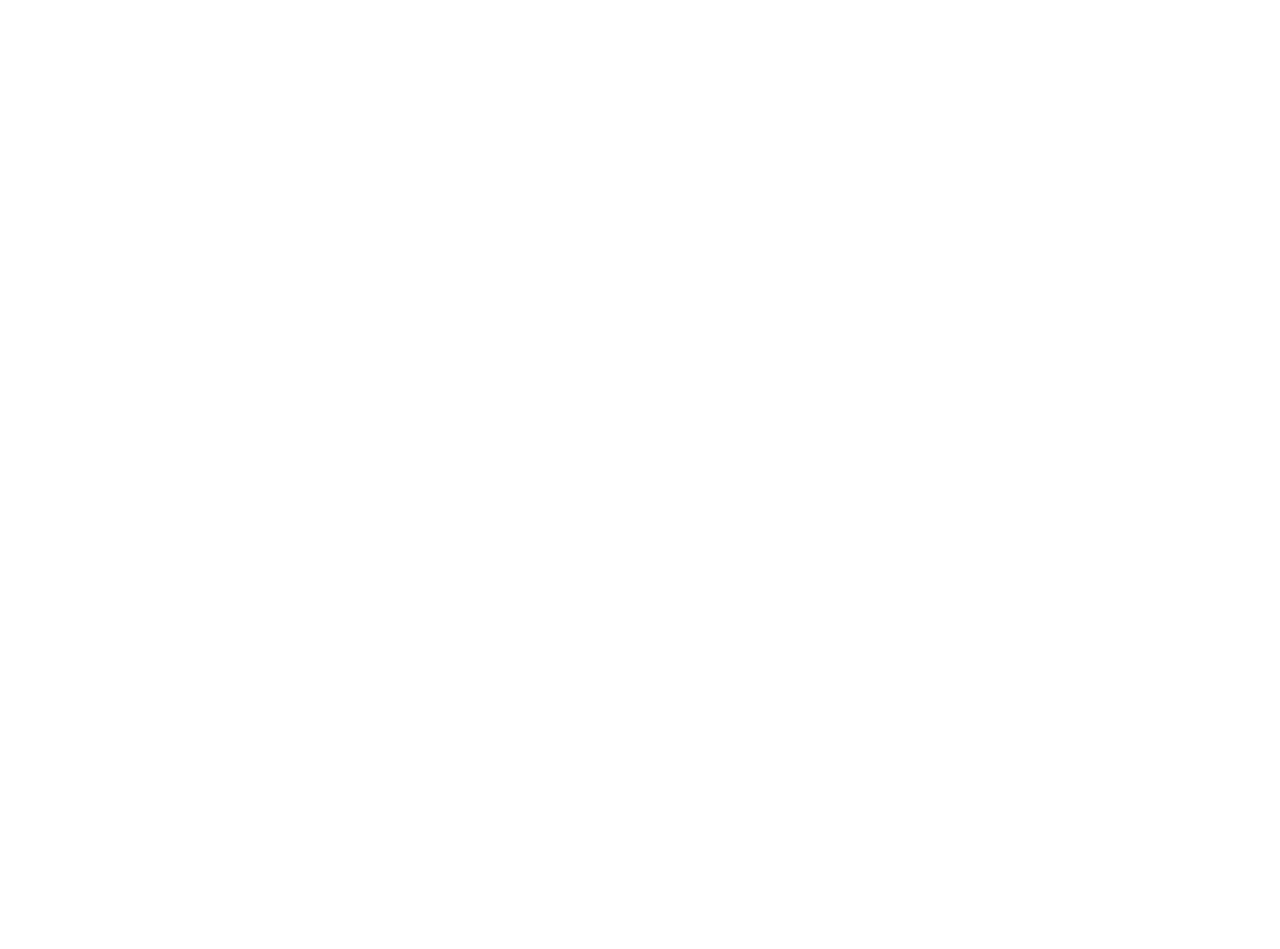
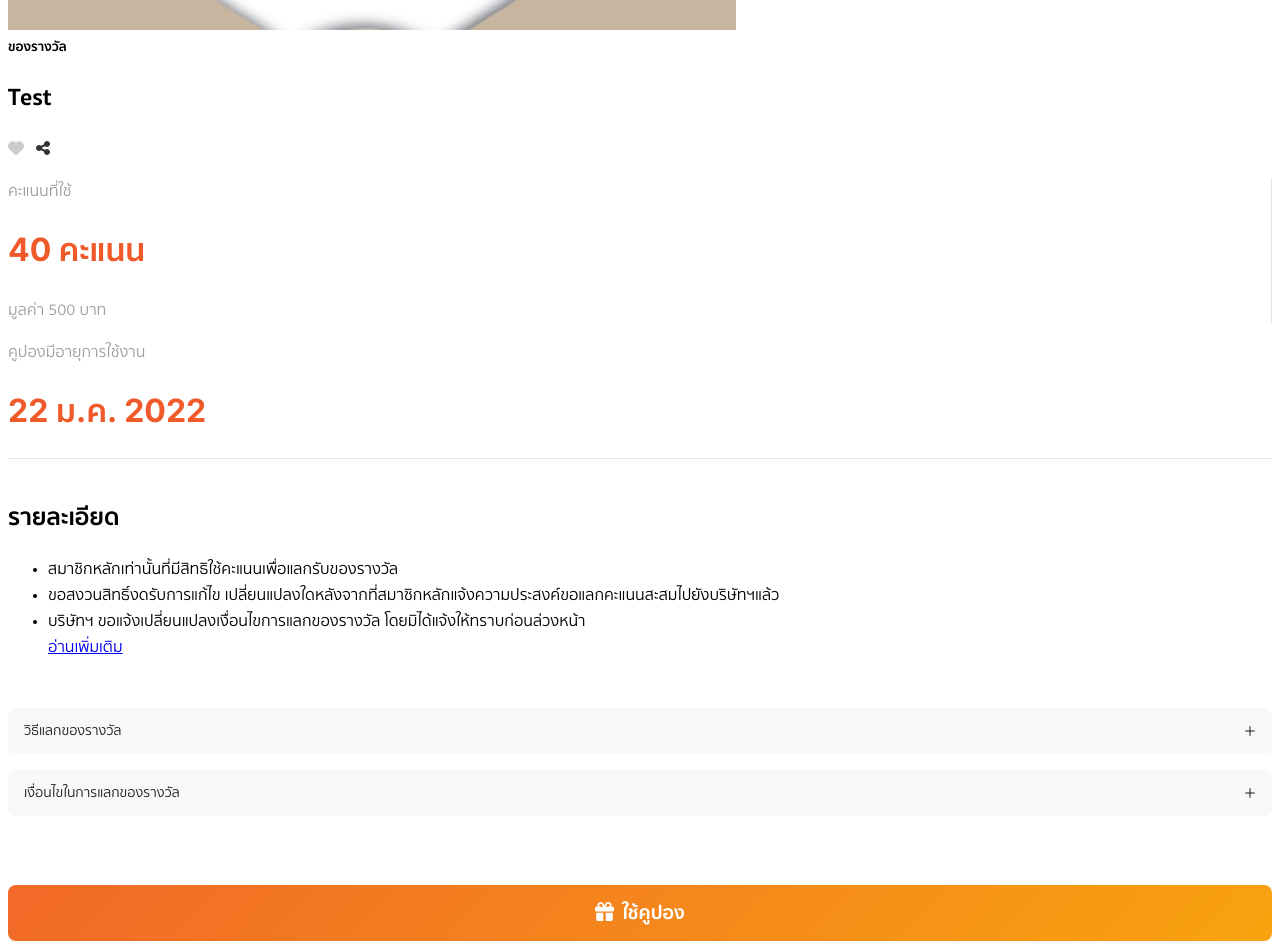
Before and after one commit to MarkSuttirak/hondanont, a React (Vite) app in the folder honda/: page /coupon-redemption in a window 1280 px wide. Before the commit this address had no page. Shown: the part 640-1589 px from the top of the page. Before the commit the page ends 800 px from the top, so only its background shows below. Built offline with nearby package versions, Linux system fonts and the light colour scheme; what frappe-react-sdk would draw is missing.

Commit message:
Commit Codes

```diff
--- a/honda/src/App.jsx
+++ b/honda/src/App.jsx
@@ -16,6 +16,7 @@
 import EditAccount from './pages/account/edit-account';
 import RewardsPage from './pages/points-rewards/rewards';
 import ToRedeem from './pages/points-rewards/to-redeem';
+import CouponRedemption from './pages/points-rewards/coupon-redemption';
 
 import LoginPage from './pages/login/login';
 import FillPhone from './pages/login/fill-phone';
@@ -40,6 +41,7 @@
           <Route path="/edit-account" element={<EditAccount />}/>
           <Route path="/rewards" element={<RewardsPage />}/>
           <Route path="/to-redeem" element={<ToRedeem />}/>
+          <Route path="/coupon-redemption" element={<CouponRedemption />}/>
 
           <Route path="/login" element={<LoginPage />}/>
           <Route path="/fill-phone" element={<FillPhone />}/>
--- a/honda/src/App.scss
+++ b/honda/src/App.scss
@@ -156,7 +156,7 @@
   margin-bottom:16px;
   .ant-card-cover{
     width:33%;
-    height:100%;
+    height:101%;
     float:left;
     overflow:hidden;
     border-radius:10px 0 0 10px;
--- /dev/null
+++ b/honda/src/pages/points-rewards/coupon-redemption.jsx
@@ -0,0 +1,147 @@
+import React, { useState,useEffect } from "react";
+import { Card, Button, Space, Collapse, theme, Modal, Skeleton } from "antd";
+import { faChevronLeft, faHeart, faClockRotateLeft, faGift, faShareNodes, faCircleXmark } from "@fortawesome/free-solid-svg-icons";
+import { faCircleCheck } from "@fortawesome/free-regular-svg-icons";
+import HondaNon from "../../assets/images/honda-non.png";
+import HeaderMobile from "../../components/header";
+import FooterMenu from "../../components/footer-menu";
+import giftVoucher from "../../assets/images/gift-voucher.png"
+import { FontAwesomeIcon } from "@fortawesome/react-fontawesome";
+import { PlusOutlined, MinusOutlined } from '@ant-design/icons';
+import { useFrappeDocumentEventListener, useFrappeGetDoc } from "frappe-react-sdk";
+import { useParams } from "react-router-dom";
+
+const CouponRedemption = () => {
+    document.body.style.backgroundColor = "white";
+    const [like, setLike] = useState(false);
+
+    const { Panel } = Collapse;
+
+    const toggleLike = () => {
+      if (like){
+        setLike(false);
+      } else {
+        setLike(true);
+      }
+    }
+
+    const panelStyle = {
+      marginBottom: 16,
+      background: "#F8F8F8",
+      borderRadius: "8px",
+      border: 'none',
+    };
+
+    const [acceptRedemption, setAcceptRedemption] = useState(false);
+
+    const showModalRedemption = () => {
+      setAcceptRedemption(true);
+    }
+
+    const closeModalRedemption = () => {
+      setAcceptRedemption(false);
+    }
+
+    const [accepted, setAccepted] = useState(false);
+
+    const acceptedRedemption = () => {
+      window.location.replace("/select-location");
+    }
+
+    const clickReadMore = (event) => {
+      let readMoreBtn = document.getElementById("read-more-btn");
+      let readMoreText = document.getElementById("read-more");
+
+      readMoreBtn.style.display = "none";
+      readMoreText.style.display = "block";
+
+      event.preventDefault();
+    }
+
+  return (
+    <div>
+    <HeaderMobile firstIcon={faChevronLeft} title={(<img src={HondaNon} width="94px" style={{margin:"auto"}}/>)} secondBtn={false} />
+    <main>
+      <img src={giftVoucher} />
+      <div className="brand-info p-6">
+        <div className="grid grid-cols-2 flex items-center justify-between">
+          <div className="block">
+            <h5 className="text-xs">ของรางวัล</h5>
+            <h2 className="font-bold text-xl">Test</h2>
+          </div>
+          <div className="block text-right">
+            <Space size={12}>
+              <FontAwesomeIcon className={`text-2xl ${like ? "like" : "not-like"}`} icon={faHeart} onClick={toggleLike}/>
+              <FontAwesomeIcon className="text-2xl" style={{color:"#000000CC"}} icon={faShareNodes}/>
+            </Space>
+          </div>
+        </div>
+
+        <div className="grid grid-cols-2 mt-4 pb-2">
+          <div className="block pr-4" style={{borderRight:"1px solid #0000001A"}}>
+            <p className="text-xs" style={{color:"#00000061"}}>คะแนนที่ใช้</p>
+            <h1 className="font-with-inter primary-color text-2xl font-semibold">40 คะแนน</h1>
+            <p className="text-xs font-semibold line-through" style={{color:"#00000061"}}>มูลค่า 500 บาท</p>
+          </div>
+          <div className="block pl-4">
+            <p className="text-xs" style={{color:"#00000061"}}>คูปองมีอายุการใช้งาน</p>
+            <h1 className="font-with-inter primary-color text-md font-semibold">22 ม.ค. 2022</h1>
+          </div>
+        </div>
+
+        <div style={{borderTop:"1px solid #0000001A",padding:"20px 0 32px"}}>
+          <h2 className="font-bold">รายละเอียด</h2>
+          <ul className="text-sm list-disc mt-3 ps-4 list-items">
+            <li>สมาชิกหลักเท่านั้นที่มีสิทธิใช้คะแนนเพื่อแลกรับของรางวัล</li>
+            <li>ขอสงวนสิทธิ์งดรับการแก้ไข เปลี่ยนแปลงใดหลังจากที่สมาชิกหลักแจ้งความประสงค์ขอแลกคะแนนสะสมไปยังบริษัทฯแล้ว</li>
+            <li>บริษัทฯ ขอแจ้งเปลี่ยนแปลงเงื่อนไขการแลกของรางวัล โดยมิได้แจ้งให้ทราบก่อนล่วงหน้า</li>
+            <li style={{listStyle:"none"}} className="primary-color font-medium mt-2" id="read-more-btn"><a href="#" onClick={clickReadMore}>อ่านเพิ่มเติม</a></li>
+            <div id="read-more">
+              <li>ส่วนลดจากคูปองจะไม่นำมาคำนวณเป็นแต้มสมาชิก</li>
+              <li>สามารถใช้ได้เฉพาะสาขาที่ร่วมรายการ และต้องใช้ก่อนวันหมดอายุ โดยต้องนำคูปองไปใช้แลกที่หน้าร้านเท่านั้น</li>
+              <li>การใช้คูปอง หรือโค้ดส่วนลดในทางที่ไม่ถูกต้อง รวมถึงกรณีคูปอง หรือโค้ดส่วนลด 1 ชุดรหัสได้ถูกใช้โดยหลายบัญชีสมาชิก</li>
+              <li>การใช้คูปอง หรือโค้ดส่วนลด โดยเจตนาที่ไม่สุจริต (รวมถึงการเอาคูปอง หรือโค้ดส่วนลดไปขาย)</li>
+            </div>
+          </ul>
+        </div>
+
+        <Collapse
+          bordered={false}
+          expandIcon={({ isActive }) => (
+            isActive ? <MinusOutlined /> : <PlusOutlined />
+          )}
+          expandIconPosition="end"
+          style={{
+            background: "white",
+          }}
+        >
+          <Panel header="วิธีแลกของรางวัล" key="1" style={panelStyle}>
+            <p>Lorem ipsum dolor sit amet, consectetur adipiscing elit. Suspendisse quis nisi tincidunt, scelerisque nulla a, volutpat orci. Etiam posuere pharetra enim, eu volutpat mi posuere sit amet. Vivamus porta porttitor finibus. Phasellus porttitor ac nisi suscipit condimentum. Duis volutpat risus eu aliquam dignissim.</p>
+          </Panel>
+          <Panel header="เงื่อนไขในการแลกของรางวัล" key="2" style={panelStyle}>
+            <p>Lorem ipsum dolor sit amet, consectetur adipiscing elit. Suspendisse quis nisi tincidunt, scelerisque nulla a, volutpat orci. Etiam posuere pharetra enim, eu volutpat mi posuere sit amet. Vivamus porta porttitor finibus. Phasellus porttitor ac nisi suscipit condimentum. Duis volutpat risus eu aliquam dignissim.</p>
+          </Panel>
+        </Collapse>
+
+      </div>
+    </main>
+    <footer className="p-6 fixed bottom-0 w-full">
+      <Button className="save-btn active" onClick={showModalRedemption}>
+        <Space>
+          <FontAwesomeIcon icon={faGift}/>
+          <span>ใช้คูปอง</span>
+        </Space>
+      </Button>
+    </footer>
+
+    <Modal className="popup-modal text-center" closable={false} open={acceptRedemption} onCancel={closeModalRedemption} onOk={acceptedRedemption} okText="ยืนยันการใช้" cancelText="ยกเลิก">
+      <h2 className="primary-color mb-2">
+        <span className="text-lg font-bold inline-block">ยืนยันการใช้คูปอง</span>
+      </h2>
+      <p className="modal-text-color">ต้องใช้สิทธิ์ภายในวันที่ 22 ม.ค. 2022 <br/> และไม่สามารถยกเลิกการใช้สิทธิ์ภายหลังได้</p>
+    </Modal>
+  </div>
+  )
+}
+
+export default CouponRedemption
--- a/honda/src/pages/points-rewards/my-rewards.jsx
+++ b/honda/src/pages/points-rewards/my-rewards.jsx
@@ -4,6 +4,7 @@
 import FooterMenu from "../../components/footer-menu";
 import HeaderMobile from "../../components/header";
 import giftVoucher from '../../assets/images/gift-voucher.png'
+import { Link } from "react-router-dom";
 
 const Rewards = () => {
   document.body.style.backgroundColor = "#F8F8F8";
@@ -16,7 +17,9 @@
           <p className="text-xs absolute bottom-[6px] text-[#00000099]">สามารถใช้ได้ถึง 12/07/2023</p>
           <h6 className="text-color text-base pr-1">123456</h6>
 
-          <Button type='dashed'>Used</Button>
+          <Link to='/coupon-redemption'>
+            <Button type='dashed'>แลกคูปอง</Button>
+          </Link>
         </Card>
       </div>
     )
```
